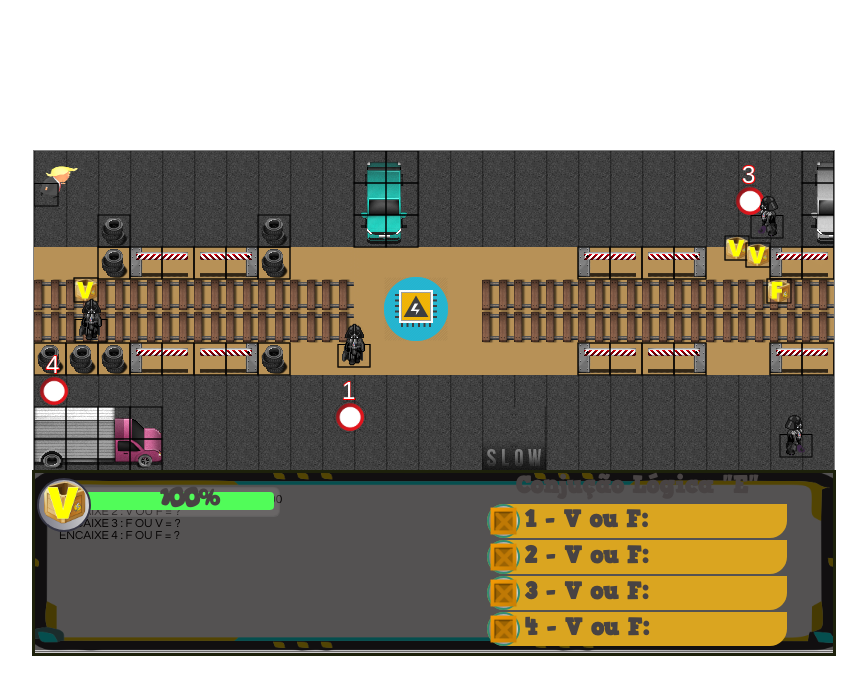
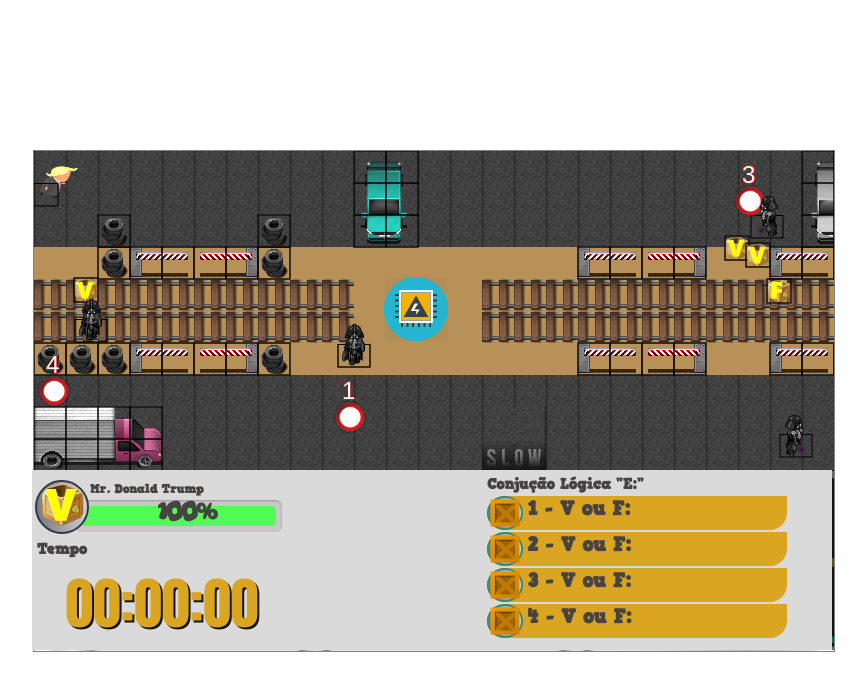
Before and after one commit to pauloAlves98/br.edu.projetoihm.traininblocks, a plain HTML site: page index.html in a window 1280 px wide. Shown: the whole page, without its empty margins (207-1074 px from the left). Drawn offline with nearby package versions, Linux system fonts and the light colour scheme.

Commit message:
Alterações no Inventário

```diff
--- a/index.html
+++ b/index.html
@@ -160,7 +160,7 @@
     #inventario {
       /* vertical-align: top; */
       height: 180px;
-      width: 798px;
+      width: 800px;
       overflow: hidden;
       background-color: white;
       text-align: center;
@@ -168,8 +168,8 @@
       font-size: 30px;
       /* border-bottom-left-radius: 50%; */
       /* border-bottom-right-radius: 50%; */
-      border: 3px solid #1d210b;
-      background-color: rgba(12, 5, 5, 0.193);
+      /* border: 3px solid #1d210b; */
+      background-color: rgb(218, 218, 218);
       font-family: splurge;
       font-weight: bold;
       /* background-color: rgba(17, 9, 9, 0); */
@@ -179,15 +179,25 @@
     padding: -1px; */
     }
 
-    .containerLife {
+    /* container para barra de life */
+
+    .container-inventario-card-barralife {
+      background-color: slateblue;
       margin: 0px auto;
-      width: 200px;
+      width: 250px;
       /* text-align: center; */
       position: absolute;
-      top: 16px;
-      left: 48px;
+      top: 0px;
+      left: 0px;
     }
-
+    .card-barralife{
+      position: absolute;
+      top: 30px;
+      left: 43px;
+      width: 207px;
+      /* 207 px pq o contiane total (.container-inventario-card-barralife) é 250, então 250px menos 43px de deslocamento left.*/
+    }
+    /*  */
     .progress {
       padding: 6px;
       background: rgba(158, 150, 150, 0.288);
@@ -196,27 +206,28 @@
     }
 
     .progress-bar {
-      height: 18px;
-      background-color: #1d1a1a;
+      height: 20px;
+      /* background-color: #1d1a1a; */
+      background-color: rgb(81, 252, 89);
+      width: 100%;
       border-radius: 4px;
       transition: 0.4s linear;
       text-align: top;
       transition-property: width, background-color;
     }
 
-    .progress-striped .progress-bar {
+    /* .progress-striped .progress-bar {
       background-color: rgb(81, 252, 89);
-      width: 100%;
-      /* background-image: linear-gradient(
+      width: 90%; */
+    /* background-image: linear-gradient(
           45deg, rgb(8, 5, 1) 25%,
           transparent 25%, transparent 50%,
           rgb(32, 29, 25) 50%, rgb(29, 28, 27) 75%,
           transparent 75%, transparent);  */
-      animation: progressAnimationStrike 6s;
-    }
-
+    /* animation: progressAnimationStrike 6s; */
+    /* } */
+    /* indica o valor do progresso - texto na barra de life */
     .progress-valor {
-
       top: 0px;
       left: 40%;
       text-align: center;
@@ -224,10 +235,25 @@
       font-size: 25px;
     }
 
-    /* Clip arts */
-    .divClip {
-      top: 8px;
-      left: 5px;
+    /* Clip art do personagem */
+    .item-nome-person-clip {
+      /*nome da figura traduzida*/
+      font-family: HVD_Comic_Serif_Pro;
+      position: absolute;
+      top: 0px;
+      left: 58px;
+      /* position: absolute;
+      top: 0px;
+      left: 0px; */
+      width: 190px;
+      /* height: 30%; */
+      font-size: 12px;
+      text-align: left;
+      /* background-color: seagreen; */
+    }
+    .item-img-person-clip{
+      top: 10px;
+      left: 3px;
       position: absolute;
       background-image: linear-gradient(80deg, rgb(117, 117, 129), rgb(218, 218, 218));
       height: 50px;
@@ -236,7 +262,8 @@
       border: 2px solid rgb(54, 54, 68);
     }
 
-    .arrowClip {
+    /* imagem dentro do clipart do personagem */
+    .img-person-clip {
       height: 90%;
       width: 90%;
       border-radius: 360px;
@@ -245,16 +272,15 @@
     }
 
     /* Desafio */
-
-
     .container-inventario-card-expressao-logica {
       /* vertical-align: bottom; */
-      top: 0px;
+      top: 5px;
       left: 455px;
       position: absolute;
       /* background-image: linear-gradient(80deg,rgb(117, 117, 129),rgb(218, 218, 218));  */
       /* height: 100px; */
       width: 300px;
+      /* background-color: rgb(189, 0, 0); */
       border-radius: 40px;
       /* border: 2px solid rgb(52, 141, 114); */
       /* border-bottom: 5px solid #1d1f1e; */
@@ -273,24 +299,32 @@
       letter-spacing: 1px;
       animation: mymove 5s;
     } */
-    .card-expressao-logica{
+    .card-expressao-logica {
       font-family: HVD_Comic_Serif_Pro;
-      position: absolute;
+      /* position: absolute; */
+      width: 100%;
+      display: flex;
+      flex-direction: row;
+      flex-wrap:wrap;
       /* top: 25px; */
     }
-    .titulo-card-expressao-logica{
+
+    .titulo-card-expressao-logica {
       /*nome da figura traduzida*/
       font-family: HVD_Comic_Serif_Pro;
       /* position: absolute;
       top: 0px;
       left: 0px; */
-      width: 300px;
-      font-size: 24px;
-      text-align: center;
+
+      width: 100%;
+      font-size: 15px;
+      text-align: left;
     }
-    .item-card-expressao-logica{
+
+    .item-card-expressao-logica {
       display: flex;
-      width: 300px;
+
+      width: 100%;
       margin-bottom: 2px;
       border-top-left-radius: 40px;
       border-top-right-radius: 0px;
@@ -298,23 +332,25 @@
       border-bottom-right-radius: 40px;
       background-color: goldenrod;
     }
+
     .icon-item-card-expressao-logica {
       /* top: 5px;
       left: 0px;
       position: absolute; */
       background-image: linear-gradient(80deg, rgb(117, 117, 129), rgb(218, 218, 218));
       height: 30px;
-      width: 30px;
+      width: 11.1%;
       border-radius: 90%;
       border: 2px solid rgb(52, 141, 114);
     }
 
-    .img-icon-item-card-expressao-logica{
+    .img-icon-item-card-expressao-logica {
       height: 100%;
       width: 100%;
       /* border-radius: 360px; */
       box-align: center;
     }
+
     .sintaxe-item-card-expressao-logica {
       /*expressao logica em si*/
       font-family: HVD_Comic_Serif_Pro;
@@ -323,12 +359,65 @@
       /* top: 55px;
       left: 30px; */
       height: 30px;
-      width: 270px;
-      font-size: 24px;
+      width: 89.1%;
+      font-size: 20px;
       /* background-color: goldenrod; */
       text-align: start;
       /* text-align: center; */
     }
+
+    /* Cronometro */
+    .container-inventario-card-cronometro{
+      /* vertical-align: bottom; */
+      top: 70px;
+      left: 5px;
+      position: absolute;
+      /* background-image: linear-gradient(80deg,rgb(117, 117, 129),rgb(218, 218, 218));  */
+      /* height: 100px; */
+      width: 250px;
+      /* background-color: rgb(188, 143, 143); */
+      /* background-color: rosybrown;
+      border-radius: 40px; */
+      /* border: 2px solid rgb(52, 141, 114); */
+      /* border-bottom: 5px solid #1d1f1e; */
+      /* text-align: center; */
+      /* font-size: 20px;
+      font-family: HVD_Comic_Serif_Pro; */
+    }
+    .card-cronometro{
+      display:flex-start;
+      font-family: HVD_Comic_Serif_Pro;
+      /* position: absolute; */
+      width: 100%;
+      /* background-color: rgb(143, 59, 59); */
+      /* top: 25px; */
+    }
+    .titulo-card-cronometro {
+      /*nome da figura traduzida*/
+      font-family: HVD_Comic_Serif_Pro;
+      /* position: absolute;
+      top: 0px;
+      left: 0px; */
+      width: 100%;
+      /* height: 30%; */
+      font-size: 15px;
+      text-align: left;
+      /* background-color: seagreen; */
+    }
+    #cronometro {
+      width: 100%;
+      /* height: 30px; */
+      /* height: 70%; */
+      /* background-color: saddlebrown; */
+      text-shadow: 2px 2px  rgb(19, 19, 19);
+      color: goldenrod;
+      font-family: Impact, Haettenschweiler, 'Arial Narrow Bold', sans-serif;
+      /* width: 100%; */
+      font-size: 56px;
+      text-align: center;
+    }
+    /* fim cronometro */
+    /* fim inventario */
   </style>
 
 </head>
@@ -340,35 +429,51 @@
     </div>
     <div class="motionL" id="overlay">
       <div id="inventario">
-        <div class="containerLife">
-          <div class="progress progress-striped">
-            <div class="progress-bar">
-              <div class="progress-valor">100%</div>
+        <div class="container-inventario-card-barralife">
+          <div class="card-barralife">
+            <div class="progress">
+              <div class="progress-bar">
+                <div class="progress-valor">100%</div>
+              </div>
             </div>
           </div>
+          <div class="item-img-person-clip"><img class="img-person-clip" src="assets/caixa2.png"></div>
+          <div class="item-nome-person-clip "><p>Mr. Donald Trump </p></div>
         </div>
-        <div class="divClip"><img class="arrowClip" src="assets/caixa2.png"></div>
+        <!-- cronometro -->
+        <div class="container-inventario-card-cronometro">
+          <div class="card-cronometro">
+            <div class="titulo-card-cronometro">Tempo</div>
+            <div id="cronometro">00:00:00</div>
+          </div>
+          <!-- <button onclick="rodando()" id="iniciarpausar">Iniciar</button>
+          <button onclick="reiniciado()" id="zerar">Zerar</button> -->
+       </div>
         <!-- container posicionado no inventario no local adequado -->
         <div class="container-inventario-card-expressao-logica">
           <div class="card-expressao-logica">
-            <div class="titulo-card-expressao-logica">Conjução Lógica "E"</div>
+            <div class="titulo-card-expressao-logica">Conjução Lógica "E:"</div>
             <div class="item-card-expressao-logica">
-              <div class="icon-item-card-expressao-logica"><img class="img-icon-item-card-expressao-logica"src="assets/caixagame.png" alt=""></div>
+              <div class="icon-item-card-expressao-logica"><img class="img-icon-item-card-expressao-logica"
+                  src="assets/caixagame.png" alt=""></div>
               <div class="sintaxe-item-card-expressao-logica">1 - V ou F:</div>
               <div class="resultado-item-card-expressao-logica"></div>
             </div>
             <div class="item-card-expressao-logica">
-              <div class="icon-item-card-expressao-logica"><img class="img-icon-item-card-expressao-logica"src="assets/caixagame.png" alt=""></div>
+              <div class="icon-item-card-expressao-logica"><img class="img-icon-item-card-expressao-logica"
+                  src="assets/caixagame.png" alt=""></div>
               <div class="sintaxe-item-card-expressao-logica">2 - V ou F:</div>
               <div class="resultado-item-card-expressao-logica"></div>
             </div>
             <div class="item-card-expressao-logica">
-              <div class="icon-item-card-expressao-logica"><img class="img-icon-item-card-expressao-logica"src="assets/caixagame.png" alt=""></div>
+              <div class="icon-item-card-expressao-logica"><img class="img-icon-item-card-expressao-logica"
+                  src="assets/caixagame.png" alt=""></div>
               <div class="sintaxe-item-card-expressao-logica">3 - V ou F:</div>
               <div class="resultado-item-card-expressao-logica"></div>
             </div>
             <div class="item-card-expressao-logica">
-              <div class="icon-item-card-expressao-logica"><img class="img-icon-item-card-expressao-logica"src="assets/caixagame.png" alt=""></div>
+              <div class="icon-item-card-expressao-logica"><img class="img-icon-item-card-expressao-logica"
+                  src="assets/caixagame.png" alt=""></div>
               <div class="sintaxe-item-card-expressao-logica">4 - V ou F:</div>
               <div class="resultado-item-card-expressao-logica"></div>
             </div>
```
